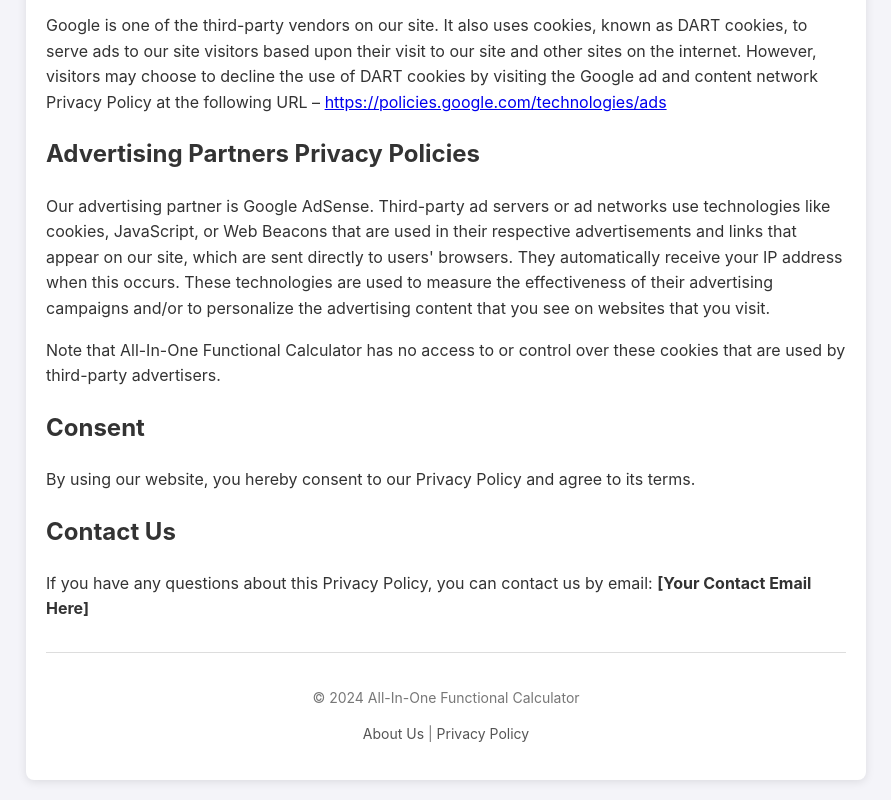
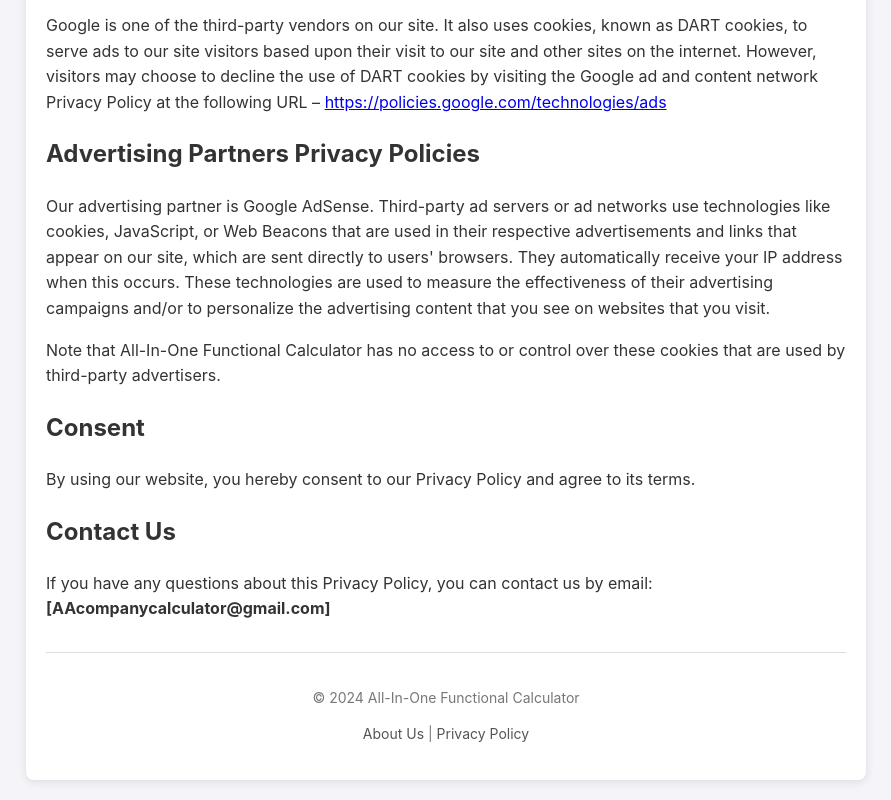
Before and after one commit to ARYAN-07-CODER/Calculator-All-In-One-, a plain HTML site: page privacy.html in a window 1280 px wide. Shown: the part 732-1532 px from the top of the page, without its empty margins (194-1085 px from the left). Drawn offline with Linux system fonts and the light colour scheme.

Commit message:
Update privacy.html

```diff
--- a/privacy.html
+++ b/privacy.html
@@ -57,7 +57,7 @@
             <p>By using our website, you hereby consent to our Privacy Policy and agree to its terms.</p>
 
             <h2>Contact Us</h2>
-            <p>If you have any questions about this Privacy Policy, you can contact us by email: <strong>[Your Contact Email Here]</strong></p>
+            <p>If you have any questions about this Privacy Policy, you can contact us by email: <strong>[AAcompanycalculator@gmail.com]</strong></p>
         </main>
 
         <footer>
```
